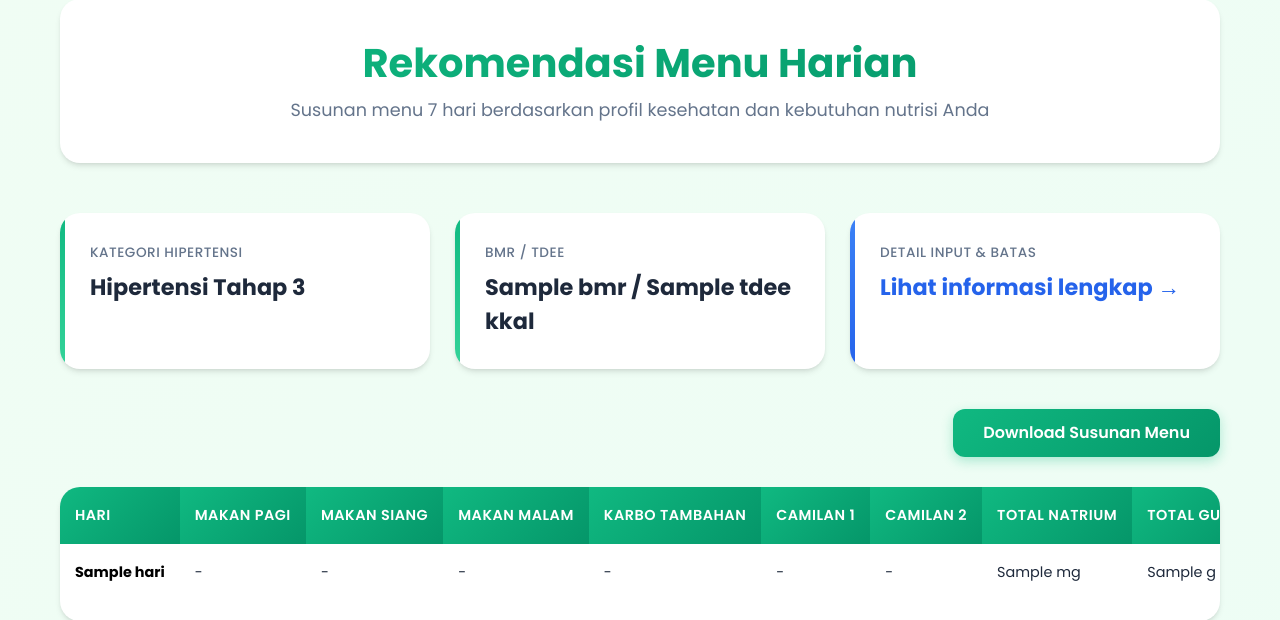
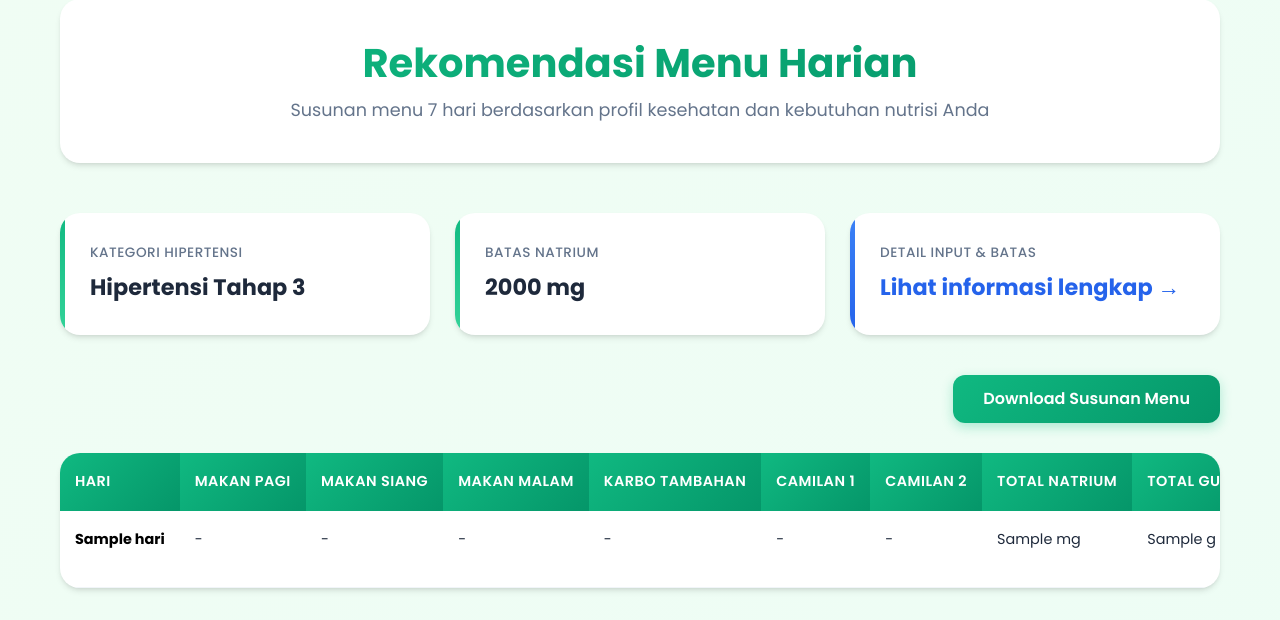
Before and after one commit to hanimhlz/healthyplate, a Flask app: template templates/result.html in a window 1280 px wide. Shown: the part 127-747 px from the top of the page. Run offline with Flask 3, Linux system fonts and the light colour scheme; the template is opened without the code that fills it: most values are stand-ins (such as "Sample title", 1, 10 or a date in 2020); some libraries are stand-ins or nearby versions.

Commit message:
Update UI

```diff
--- a/templates/result.html
+++ b/templates/result.html
@@ -960,6 +960,8 @@
 
     <main class="result-container">
 
+    {% set natrium_limit = {1: 1200, 2: 800, 3: 400}.get(result.derajat, 2000) %}
+
         <!-- Header -->
         <div class="page-header">
             <h1>Rekomendasi Menu Harian</h1>
@@ -980,8 +982,8 @@
             </div>
 
             <div class="info-card">
-                <span class="info-label">BMR / TDEE</span>
-                <span class="info-value">{{ result.bmr }} / {{ result.tdee }} kkal</span>
+                <span class="info-label">Batas Natrium</span>
+                <span class="info-value">{{ natrium_limit }} mg</span>
             </div>
 
             <div class="info-card clickable" onclick="openDetail()">
@@ -1301,7 +1303,6 @@
             {% set kol_limit = (result.batas['kolesterol_meal'] * 3 + result.batas['kolesterol_snack'] * 2) %}
             {% set gula_limit = 50 %}
             {% set lemak_limit = (0.25 * result.tdee) / 9 %}
-            {% set natrium_limit = {1: 1200, 2: 800, 3: 400}.get(result.derajat, 2000) %}
             {% set protein_need = (result.batas['protein_meal'] * 3 + result.batas['protein_snack'] * 2) %}
             {% set karbo_need = (result.batas['karbo_meal'] * 3 + result.batas['karbo_snack'] * 2) %}
             {% set serat_need = (result.batas['serat_meal'] * 3 + result.batas['serat_snack'] * 2) %}
@@ -1327,7 +1328,7 @@
                 <div class="detail-section limit">
                     <h3>Batas Maksimal Nutrisi (Harian)</h3>
                     <div class="detail-grid">
-                        <div><strong>Natrium</strong><span>&lt; {{ natrium_limit }} mg</span></div>
+                        <div><strong>Kalori</strong><span>&lt; {{ result.tdee }} kkal</span></div>
                         <div><strong>Gula</strong><span>&lt; {{ gula_limit }} g</span></div>
                         <div><strong>Lemak</strong><span>&lt; {{ lemak_limit | round(2) }} g</span></div>
                         <div><strong>Kolesterol</strong><span>&lt; {{ kol_limit | round(2) }} mg</span></div>
@@ -1418,6 +1419,8 @@
                 "Gula (G)": f['Gula (G)'] || 0,
                 "Serat (G)": f['Serat (G)'] || 0,
                 "Kalium (Mg)": f['Kalium (Mg)'] || 0,
+                "Karbohidrat (G)": f['Karbohidrat (G)'] || 0,
+                "Protein (G)": f['Protein (G)'] || 0,
                 "Bahan": f['Bahan'] || '-',
                 "Resep": f['Resep'] || '-'
             }));
```
